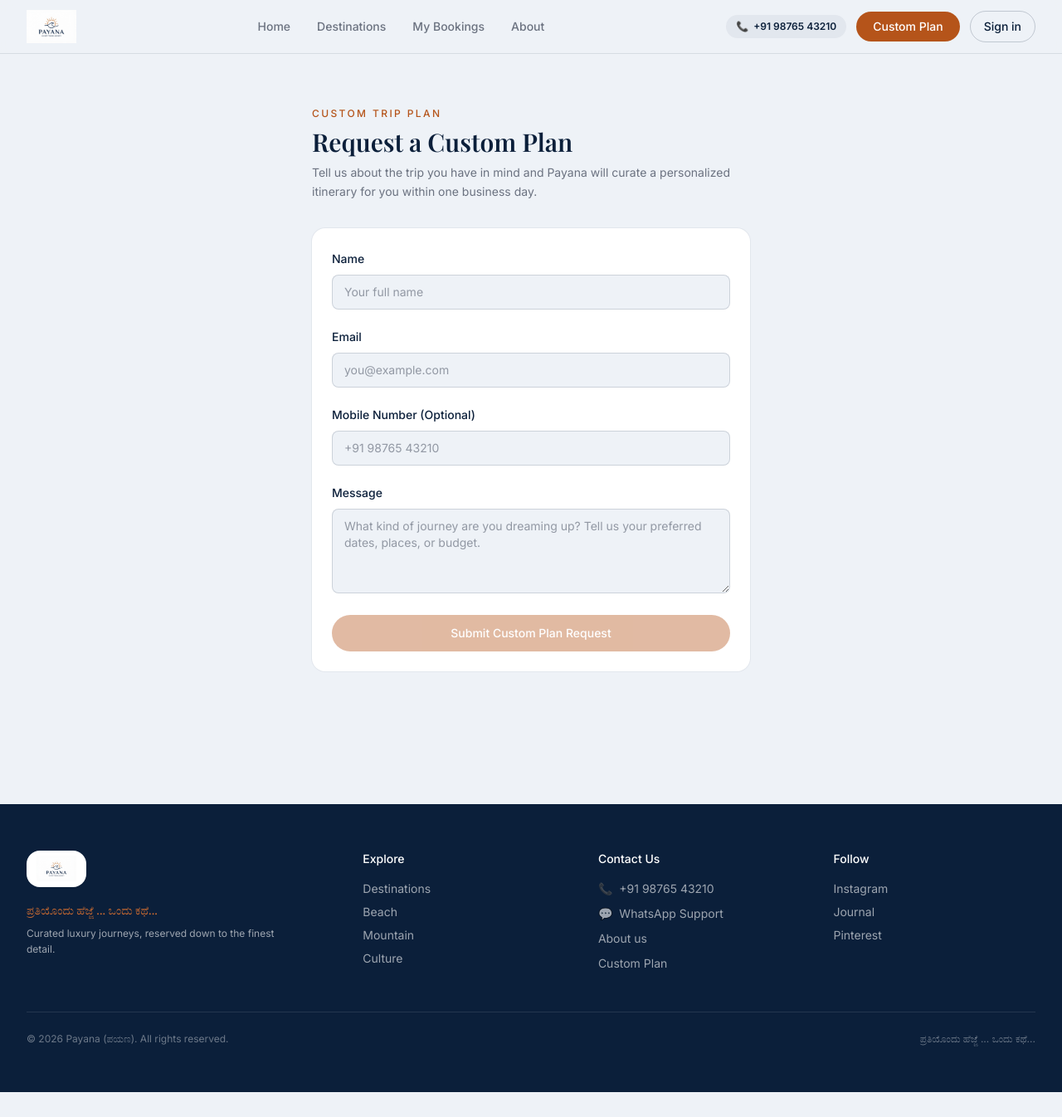
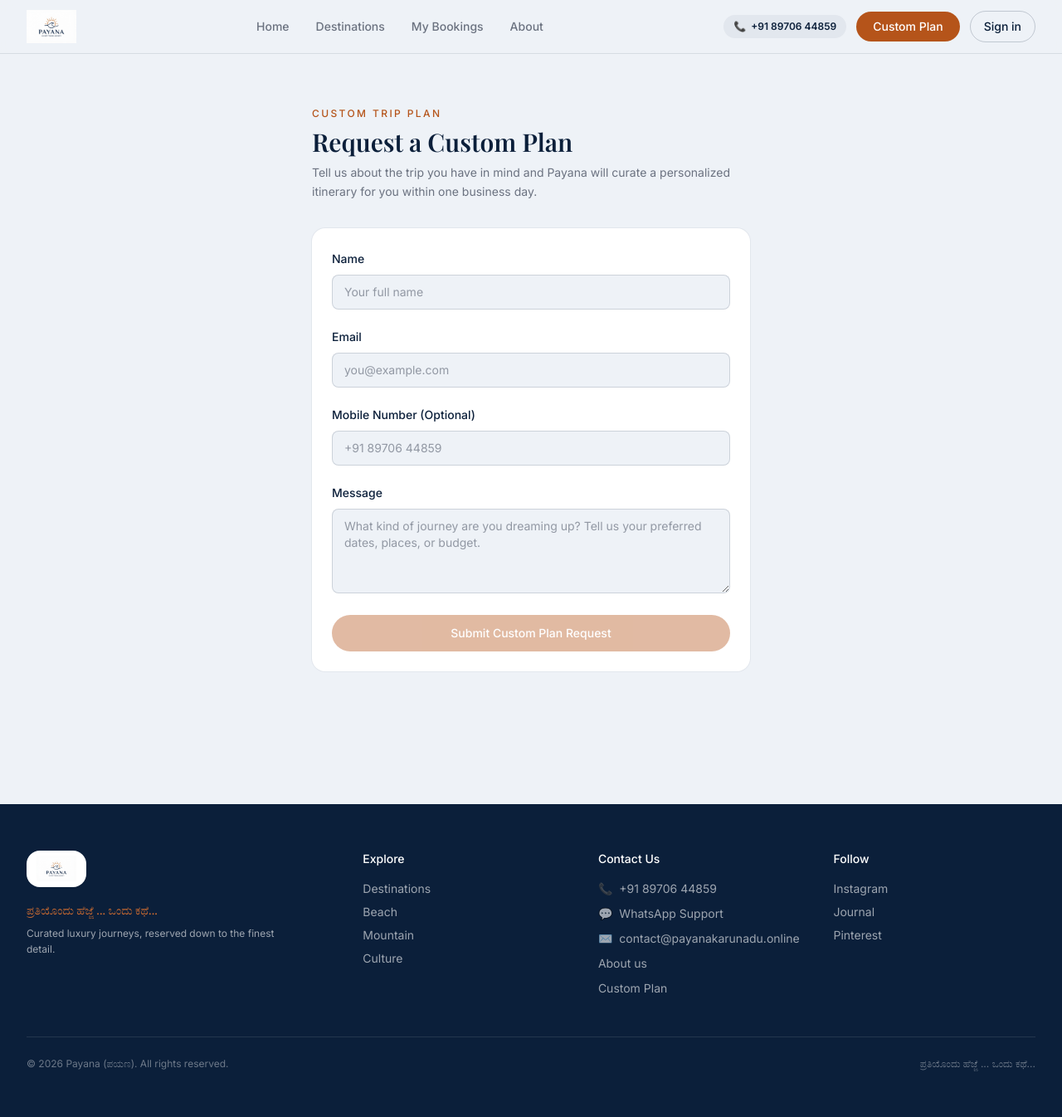
Before and after one commit to kirangowda85/lumina-travel, a Next.js app: page /concierge in a window 1280 px wide. Shown: the whole page at 83% size. Before the commit the page ends 1316 px from the top, so only its background shows below. Built offline with nearby package versions, Linux system fonts and the light colour scheme; no server answers.

Commit message:
chore: update contact phone to +91 8970644859 and email to contact@payanakarunadu.online

```diff
--- a/components/concierge/ConciergeForm.tsx
+++ b/components/concierge/ConciergeForm.tsx
@@ -86,7 +86,7 @@ export default function ConciergeForm({
           onChange={(e) => setPhone(e.target.value)}
           disabled={isPending}
           className="mt-2 w-full rounded-lg border border-navy/15 bg-page px-3.5 py-2.5 text-sm text-navy placeholder:text-muted/70 focus:border-navy focus:outline-none"
-          placeholder="+91 98765 43210"
+          placeholder="+91 89706 44859"
         />
       </div>
 
--- a/components/nav/Footer.tsx
+++ b/components/nav/Footer.tsx
@@ -50,17 +50,22 @@ export default function Footer() {
             <ul className="mt-4 space-y-2.5 text-sm text-white/60">
               <li>
                 <a
-                  href="https://wa.me/919876543210?text=Hello%20Payana%2C%20I%20would%20like%20to%20inquire%20about%20a%20curated%20journey."
+                  href="https://wa.me/918970644859?text=Hello%20Payana%2C%20I%20would%20like%20to%20inquire%20about%20a%20curated%20journey."
                   target="_blank"
                   rel="noopener noreferrer"
                   className="hover:text-white flex items-center gap-2"
                 >
-                  <span>📞</span> +91 98765 43210
+                  <span>📞</span> +91 89706 44859
                 </a>
               </li>
               <li>
-                <a href="https://wa.me/919876543210" target="_blank" rel="noopener noreferrer" className="hover:text-white flex items-center gap-2">
+                <a href="https://wa.me/918970644859" target="_blank" rel="noopener noreferrer" className="hover:text-white flex items-center gap-2">
                   <span>💬</span> WhatsApp Support
+                </a>
+              </li>
+              <li>
+                <a href="mailto:contact@payanakarunadu.online" className="hover:text-white flex items-center gap-2">
+                  <span>✉️</span> contact@payanakarunadu.online
                 </a>
               </li>
               <li><Link href="/about" className="hover:text-white">About us</Link></li>
--- a/components/nav/Navbar.tsx
+++ b/components/nav/Navbar.tsx
@@ -57,14 +57,14 @@ export default function Navbar() {
 
         <div className="flex items-center gap-3">
           <a
-            href="https://wa.me/919876543210?text=Hello%20Payana%2C%20I%20would%20like%20to%20inquire%20about%20a%20curated%20journey."
+            href="https://wa.me/918970644859?text=Hello%20Payana%2C%20I%20would%20like%20to%20inquire%20about%20a%20curated%20journey."
             target="_blank"
             rel="noopener noreferrer"
             className="hidden lg:flex items-center gap-1.5 text-xs font-semibold text-navy bg-navy/5 hover:bg-navy/10 px-3 py-1.5 rounded-pill transition-colors"
             title="Chat on WhatsApp"
           >
             <span>📞</span>
-            <span>+91 98765 43210</span>
+            <span>+91 89706 44859</span>
           </a>
 
           <Link
--- a/lib/actions/concierge.ts
+++ b/lib/actions/concierge.ts
@@ -40,8 +40,8 @@ export async function sendConciergeMessage(input: ConciergeInput): Promise<SendC
   }
 
   const resend = new Resend(process.env.RESEND_API_KEY);
-  const to = process.env.CONCIERGE_TO_EMAIL ?? "payana.stories@gmail.com";
-  const from = process.env.CONCIERGE_FROM_EMAIL ?? "Payana Concierge <contact@payana-stories.vercel.app>";
+  const to = process.env.CONCIERGE_TO_EMAIL ?? "contact@payanakarunadu.online";
+  const from = process.env.CONCIERGE_FROM_EMAIL ?? "Payana Concierge <contact@payanakarunadu.online>";
 
   try {
     const { error } = await resend.emails.send({
```
